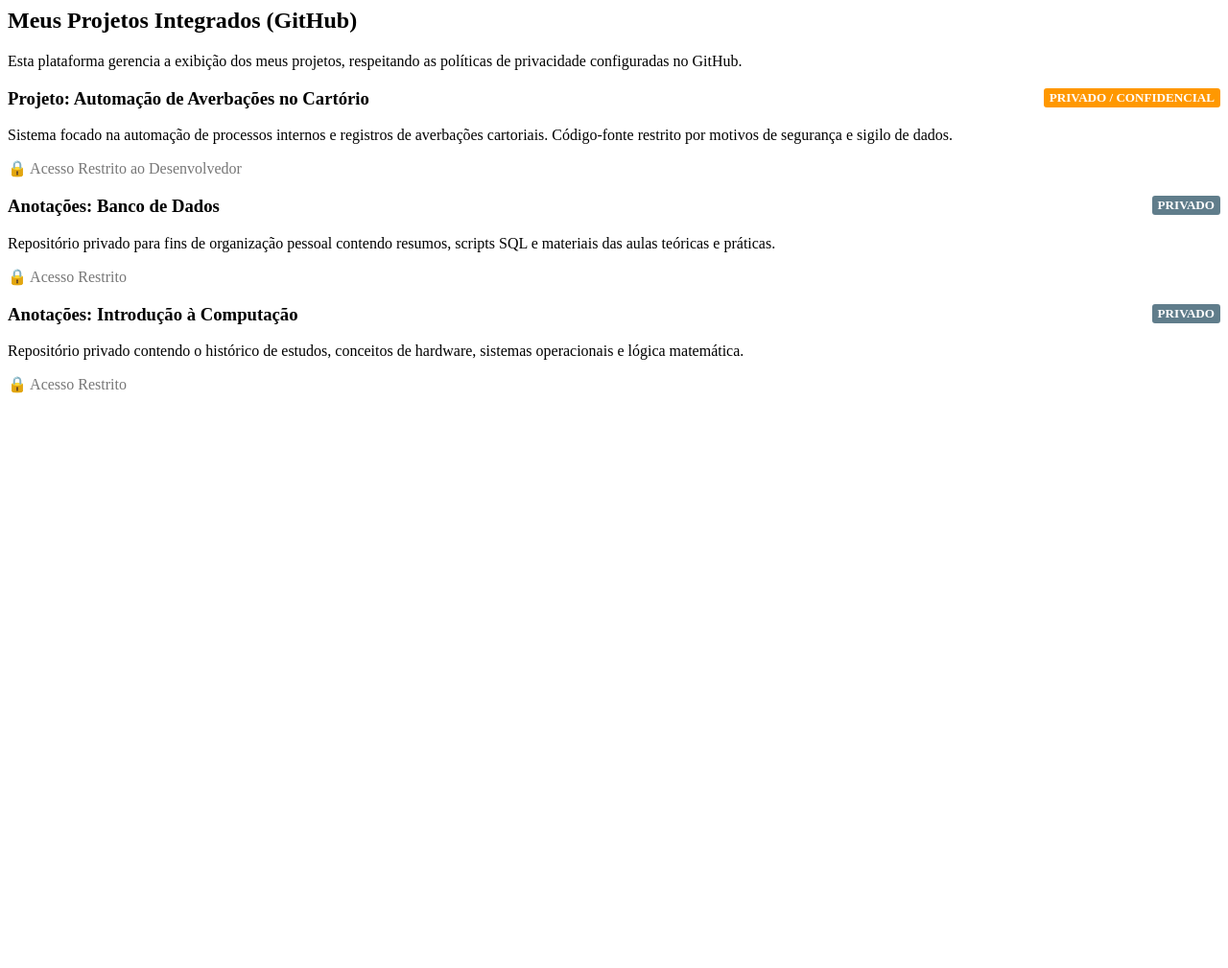
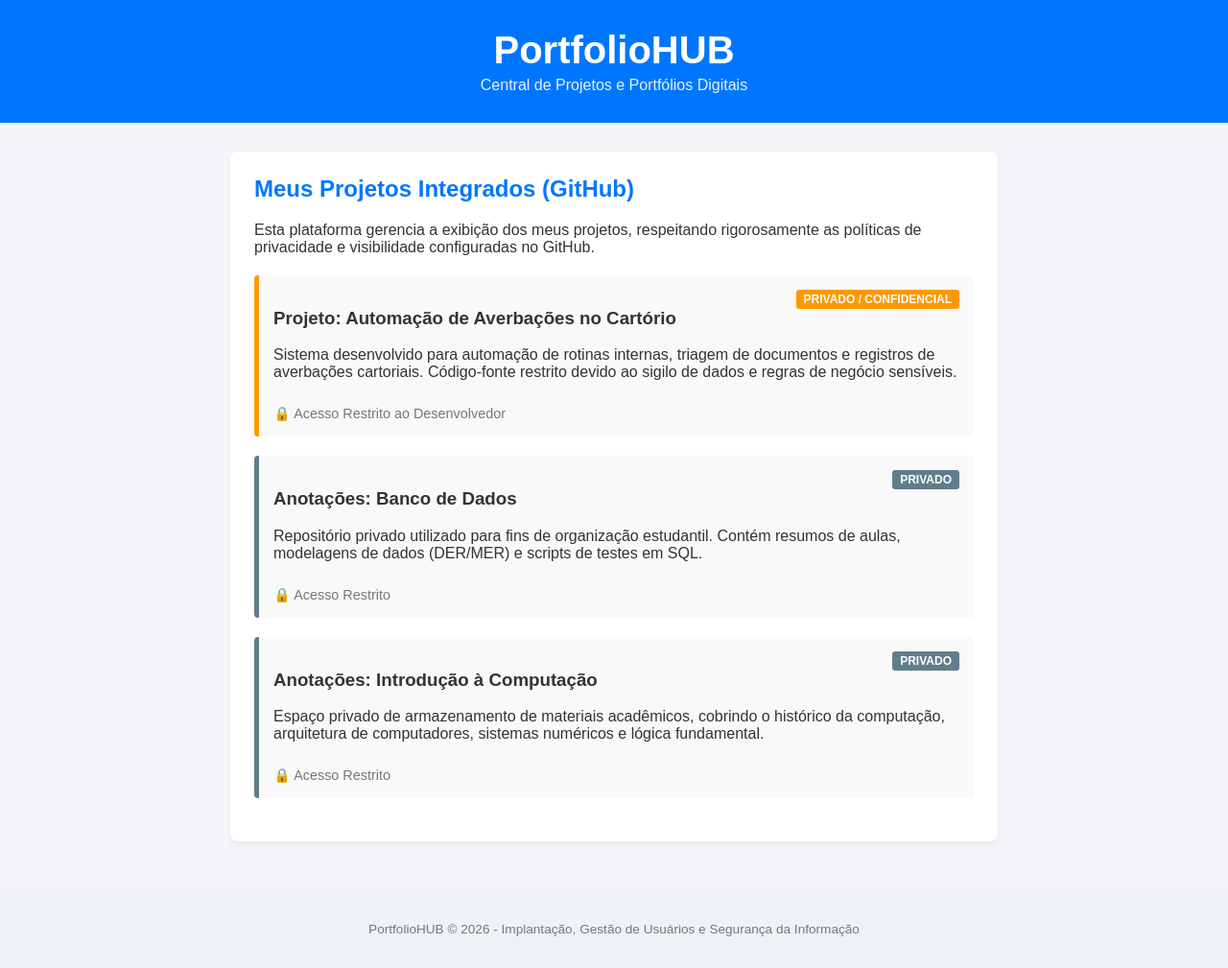
Before and after one commit to Arrozcadorga/portfolio-hub, a plain HTML site: page index.html in a window 1280 px wide. Shown: the whole page at 96% size. Before the commit the page ends 800 px from the top, so only its background shows below. Drawn offline with Linux system fonts and the light colour scheme.

Commit message:
correção

```diff
--- a/index.html
+++ b/index.html
@@ -1,25 +1,127 @@
+<!DOCTYPE html>
+<html lang="pt-BR">
+<head>
+    <meta charset="UTF-8">
+    <meta name="viewport" content="width=device-width, initial-scale=1.0">
+    <title>Meu PortfolioHUB</title>
+    <style>
+        body {
+            font-family: Arial, sans-serif;
+            background-color: #f4f4f9;
+            color: #333;
+            margin: 0;
+            padding: 0;
+        }
+        header {
+            text-align: center;
+            padding: 30px 20px;
+            background: #0076ff;
+            color: white;
+        }
+        header h1 {
+            margin: 0;
+            font-size: 2.5em;
+        }
+        header p {
+            margin: 5px 0 0 0;
+            opacity: 0.9;
+        }
+        main {
+            max-width: 800px;
+            margin: 30px auto;
+            padding: 0 20px;
+        }
+        .container {
+            background: white;
+            padding: 25px;
+            border-radius: 8px;
+            box-shadow: 0 4px 6px rgba(0,0,0,0.05);
+        }
+        .container h2 {
+            margin-top: 0;
+            color: #0076ff;
+        }
+        .project-card {
+            border-left: 5px solid #0076ff;
+            background: #f9f9f9;
+            padding: 15px;
+            margin: 20px 0;
+            border-radius: 4px;
+            position: relative;
+        }
+        .badge {
+            font-size: 0.75em;
+            color: white;
+            padding: 3px 8px;
+            border-radius: 3px;
+            font-weight: bold;
+            float: right;
+        }
+        .badge-private { background: #ff9800; }
+        .badge-academic { background: #607d8b; }
+
+        .project-link {
+            display: inline-block;
+            margin-top: 10px;
+            text-decoration: none;
+            color: #777;
+            font-size: 0.9em;
+            cursor: not-allowed;
+        }
+        footer {
+            text-align: center;
+            padding: 20px;
+            margin-top: 50px;
+            font-size: 0.85em;
+            color: #777;
+            background: #eef2f5;
+        }
+    </style>
+</head>
+<body>
+
+    <!-- Cabeçalho Principal da Plataforma -->
+    <header>
+        <h1>PortfolioHUB</h1>
+        <p>Central de Projetos e Portfólios Digitais</p>
+    </header>
+
+    <!-- Área de Conteúdo Principal (Main) -->
+    <main>
         <div class="container">
             <h2>Meus Projetos Integrados (GitHub)</h2>
-        <p>Esta plataforma gerencia a exibição dos meus projetos, respeitando as políticas de privacidade configuradas no GitHub.</p>
+            <p>Esta plataforma gerencia a exibição dos meus projetos, respeitando rigorosamente as políticas de privacidade e visibilidade configuradas no GitHub.</p>
 
             <!-- Projeto do Cartório -->
             <div class="project-card" style="border-left-color: #ff9800;">
-            <h3>Projeto: Automação de Averbações no Cartório <span style="font-size: 0.7em; background: #ff9800; color: white; padding: 2px 6px; border-radius: 3px; float: right;">PRIVADO / CONFIDENCIAL</span></h3>
-            <p>Sistema focado na automação de processos internos e registros de averbações cartoriais. Código-fonte restrito por motivos de segurança e sigilo de dados.</p>
-            <a href="#" style="color: #777; cursor: not-allowed; text-decoration: none;">🔒 Acesso Restrito ao Desenvolvedor</a>
+                <span class="badge badge-private">PRIVADO / CONFIDENCIAL</span>
+                <h3>Projeto: Automação de Averbações no Cartório</h3>
+                <p>Sistema desenvolvido para automação de rotinas internas, triagem de documentos e registros de averbações cartoriais. Código-fonte restrito devido ao sigilo de dados e regras de negócio sensíveis.</p>
+                <span class="project-link">🔒 Acesso Restrito ao Desenvolvedor</span>
             </div>
 
             <!-- Anotações Banco de Dados -->
             <div class="project-card" style="border-left-color: #607d8b;">
-            <h3>Anotações: Banco de Dados <span style="font-size: 0.7em; background: #607d8b; color: white; padding: 2px 6px; border-radius: 3px; float: right;">PRIVADO</span></h3>
-            <p>Repositório privado para fins de organização pessoal contendo resumos, scripts SQL e materiais das aulas teóricas e práticas.</p>
-            <a href="#" style="color: #777; cursor: not-allowed; text-decoration: none;">🔒 Acesso Restrito</a>
+                <span class="badge badge-academic">PRIVADO</span>
+                <h3>Anotações: Banco de Dados</h3>
+                <p>Repositório privado utilizado para fins de organização estudantil. Contém resumos de aulas, modelagens de dados (DER/MER) e scripts de testes em SQL.</p>
+                <span class="project-link">🔒 Acesso Restrito</span>
             </div>
 
             <!-- Anotações Introdução à Computação -->
             <div class="project-card" style="border-left-color: #607d8b;">
-            <h3>Anotações: Introdução à Computação <span style="font-size: 0.7em; background: #607d8b; color: white; padding: 2px 6px; border-radius: 3px; float: right;">PRIVADO</span></h3>
-            <p>Repositório privado contendo o histórico de estudos, conceitos de hardware, sistemas operacionais e lógica matemática.</p>
-            <a href="#" style="color: #777; cursor: not-allowed; text-decoration: none;">🔒 Acesso Restrito</a>
+                <span class="badge badge-academic">PRIVADO</span>
+                <h3>Anotações: Introdução à Computação</h3>
+                <p>Espaço privado de armazenamento de materiais acadêmicos, cobrindo o histórico da computação, arquitetura de computadores, sistemas numéricos e lógica fundamental.</p>
+                <span class="project-link">🔒 Acesso Restrito</span>
             </div>
         </div>
+    </main>
+
+    <!-- Rodapé com Informações de Implantação -->
+    <footer>
+        <p>PortfolioHUB © 2026 - Implantação, Gestão de Usuários e Segurança da Informação</p>
+    </footer>
+
+</body>
+</html>
```
Lines whose indentation alone changed are shown as unchanged.
